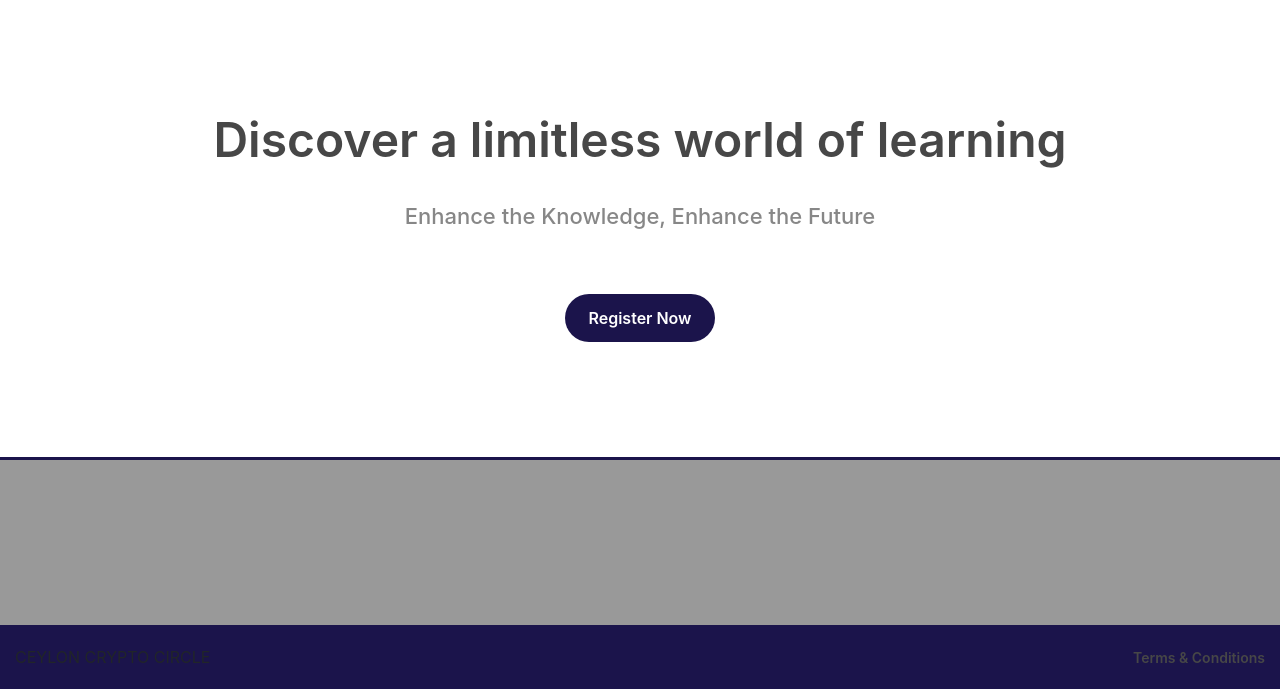
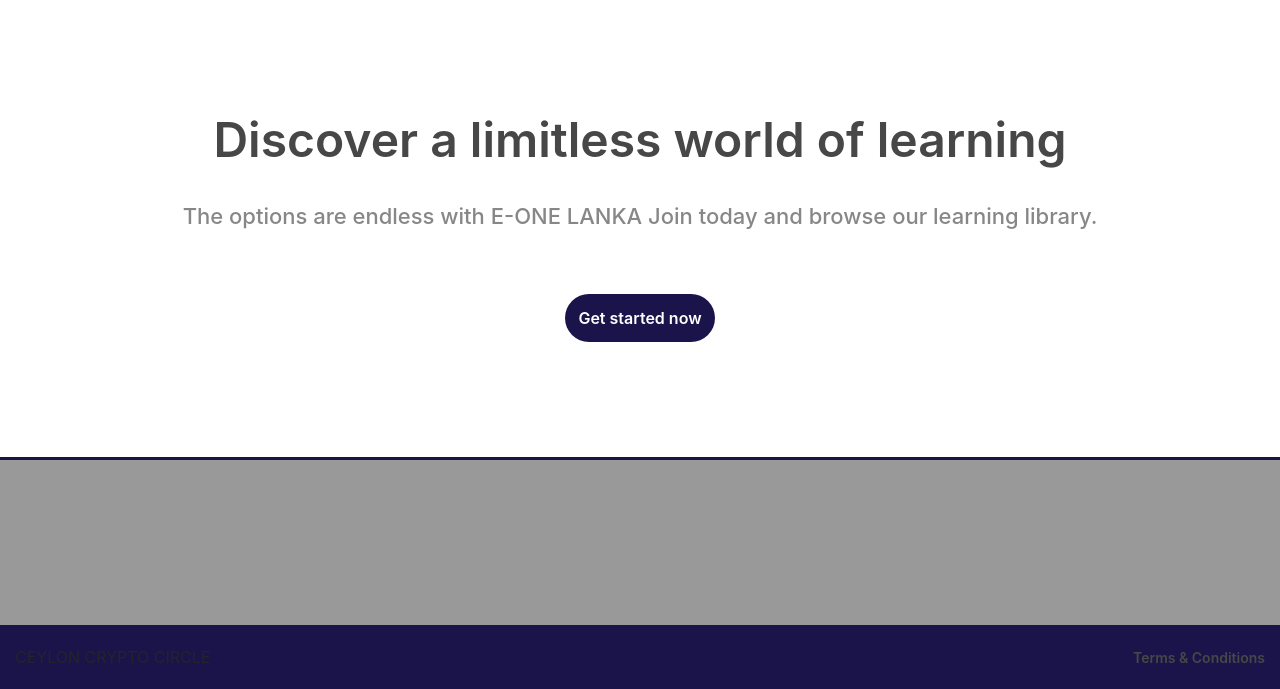
Before and after one commit to oclimb/eone, a PHP site: page /index.php in a window 1280 px wide. Shown: the part 995-1684 px from the top of the page. Run offline with PHP 8.4, Linux system fonts and the light colour scheme; data comes from the database, SQL or seed files in the repository; data that the repository does not hold is empty.

Commit message:
add project

```diff
--- a/footer.php
+++ b/footer.php
@@ -3,10 +3,10 @@
 		<div class="container">
 			<div class="section-title mb-0 pb-2">
 				<h2>Discover a limitless world of learning</h2>
-				<p>Enhance the Knowledge, Enhance the Future</p>
+				<p>The options are endless with E-ONE LANKA Join today and browse our learning library.</p>
 			</div>
 			<div class="text-center pt-5">
-				<a href="register.php" class="site-btn">Register Now</a>
+				<a href="register.php" class="site-btn">Get started now</a>
 			</div>
 		</div>
 	</section>
```
